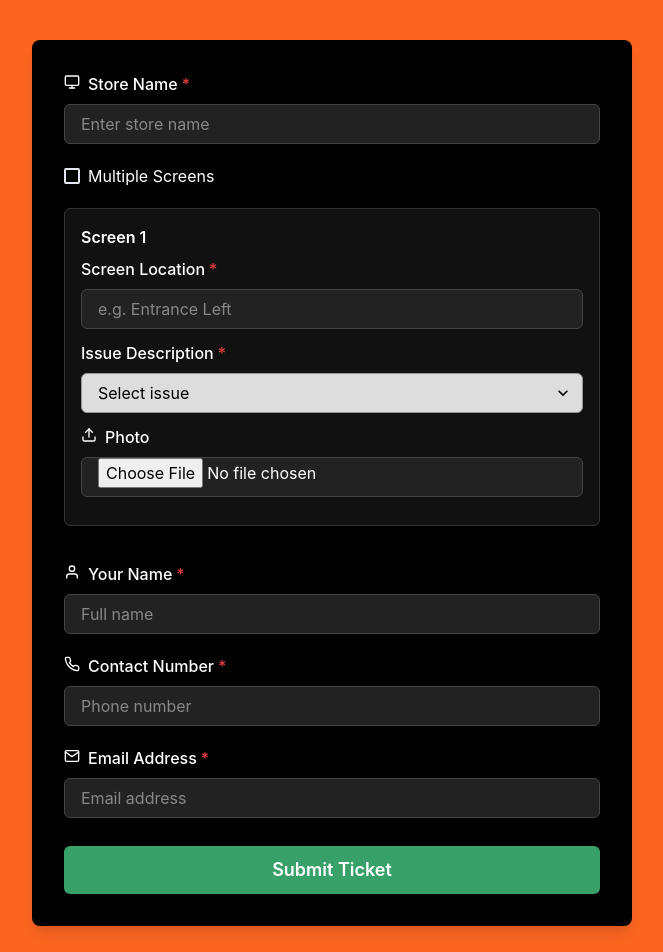
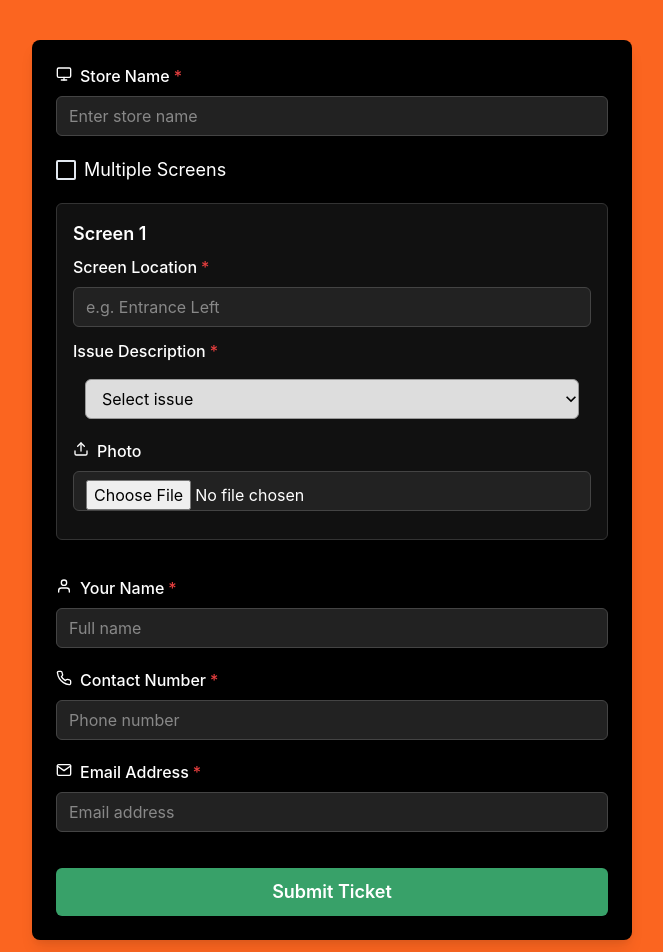
Before and after one commit to Dyllanvgin/Support-ticket-V1, a React (Vite) app: page /ticket in a window 1280 px wide. Shown: the top 952 px of the page, without its empty margins (308-971 px from the left). Built offline with nearby package versions, Linux system fonts and the light colour scheme.

Commit message:
ui ux update

```diff
--- a/src/SupportTicketForm.jsx
+++ b/src/SupportTicketForm.jsx
@@ -1,5 +1,5 @@
 import { useSearchParams, useNavigate } from 'react-router-dom'
-import { useEffect, useState } from 'react'
+import { useEffect, useState, useCallback } from 'react'
 import {
   Box,
   Checkbox,
@@ -24,8 +24,10 @@ import {
   Icon,
   useToast,
   Image,
-  FormErrorMessage
+  FormErrorMessage,
+  Collapse,
 } from '@chakra-ui/react'
+import { keyframes } from '@emotion/react'
 import { FiMonitor, FiUpload, FiPlus, FiTrash2, FiUser, FiPhone, FiMail } from 'react-icons/fi'
 
 const DESCRIPTION_OPTIONS = [
@@ -40,6 +42,13 @@ const DESCRIPTION_OPTIONS = [
 
 const TICKET_BOARD_ID = '9575288798'
 const API_BASE_URL = 'https://support-ticket-backend-v1.onrender.com'
+
+// Pulse animation for submit button
+const pulse = keyframes`
+  0% { box-shadow: 0 0 0 0 rgba(72,187,120, 0.7); }
+  70% { box-shadow: 0 0 0 10px rgba(72,187,120, 0); }
+  100% { box-shadow: 0 0 0 0 rgba(72,187,120, 0); }
+`
 
 export default function SupportTicketForm() {
   const [searchParams] = useSearchParams()
@@ -64,18 +73,15 @@ export default function SupportTicketForm() {
     if (client) setStoreName(`${client} Test`)
   }, [client])
 
-  // Validation helpers
-  const validateEmail = (email) => {
-    // Simple email regex
+  const validateEmail = useCallback((email) => {
     return /^[^\s@]+@[^\s@]+\.[^\s@]+$/.test(email)
-  }
-  const validatePhone = (phone) => {
-    // Basic: digits, spaces, plus, dashes allowed (adjust as needed)
+  }, [])
+
+  const validatePhone = useCallback((phone) => {
     return /^[\d +()-]{7,}$/.test(phone)
-  }
+  }, [])
 
-  // Validate all inputs on every change or submit
-  const validateForm = () => {
+  const validateForm = useCallback(() => {
     const newErrors = {}
 
     if (!storeName.trim()) newErrors.storeName = 'Store name is required'
@@ -99,14 +105,30 @@ export default function SupportTicketForm() {
 
     setErrors(newErrors)
     return Object.keys(newErrors).length === 0
-  }
+  }, [storeName, contactName, contactNumber, contactEmail, screens, validateEmail, validatePhone])
+
+  useEffect(() => {
+    if (
+      storeName ||
+      contactName ||
+      contactNumber ||
+      contactEmail ||
+      screens.some(s => s.name || s.description || s.otherDescription)
+    ) {
+      validateForm()
+    }
+  }, [storeName, contactName, contactNumber, contactEmail, screens, validateForm])
 
   const handleScreenChange = (index, field, value) => {
     const newScreens = [...screens]
     newScreens[index][field] = value
     if (field === 'description' && value !== 'Other') {
       newScreens[index].otherDescription = ''
-      delete errors[`screenOtherDescription${index}`]
+      setErrors(prev => {
+        const copy = { ...prev }
+        delete copy[`screenOtherDescription${index}`]
+        return copy
+      })
     }
     setScreens(newScreens)
     setErrors((prev) => {
@@ -121,7 +143,6 @@ export default function SupportTicketForm() {
     const newScreens = [...screens]
     newScreens[index].photo = file
 
-    // Generate preview
     if (file) {
       const reader = new FileReader()
       reader.onload = (e) => {
@@ -241,7 +262,10 @@ export default function SupportTicketForm() {
     color: 'white',
     borderColor: '#444',
     _placeholder: { color: '#888' },
-    borderRadius: 'md'
+    borderRadius: 'md',
+    fontSize: 'md',
+    px: 3,
+    py: 2,
   }
 
   const descriptionInputProps = {
@@ -249,14 +273,17 @@ export default function SupportTicketForm() {
     color: 'black',
     borderColor: '#999',
     _placeholder: { color: '#555' },
-    borderRadius: 'md'
+    borderRadius: 'md',
+    fontSize: 'md',
+    px: 3,
+    py: 2,
   }
 
   if (ticketSubmitted) {
     return (
-      <Center py={20} bg="#fb6520" minH="100vh">
-        <VStack spacing={6}>
-          <Text fontSize="3xl" fontWeight="bold" color="white">
+      <Center py={20} bg="#fb6520" minH="100vh" px={4}>
+        <VStack spacing={6} maxW="600px" w="100%">
+          <Text fontSize="3xl" fontWeight="bold" color="white" userSelect="none">
             ✅ Ticket Submitted
           </Text>
           {photosUploading && (
@@ -265,10 +292,28 @@ export default function SupportTicketForm() {
               <Text color="white">Uploading photos…</Text>
             </HStack>
           )}
-          <Button colorScheme="blue" onClick={() => window.location.reload()} isDisabled={photosUploading}>
+          <Button
+            colorScheme="blue"
+            onClick={() => window.location.reload()}
+            isDisabled={photosUploading}
+            size="lg"
+            w="full"
+            mt={4}
+            _hover={{ boxShadow: '0 0 12px 3px #2b6cb0' }}
+            transition="box-shadow 0.3s ease"
+          >
             Submit Another
           </Button>
-          <Button variant="outline" onClick={() => navigate('/')} isDisabled={photosUploading}>
+          <Button
+            variant="outline"
+            onClick={() => navigate('/')}
+            isDisabled={photosUploading}
+            size="lg"
+            w="full"
+            mt={2}
+            _hover={{ bg: 'orange.400', color: 'black' }}
+            transition="background-color 0.3s ease"
+          >
             Close Portal
           </Button>
         </VStack>
@@ -278,8 +323,8 @@ export default function SupportTicketForm() {
 
   return (
     <>
-      <Center py={10} bg="#fb6520" minH="100vh">
-        <Box maxW="600px" w="100%" p={8} bg="black" boxShadow="lg" borderRadius="lg">
+      <Center py={10} bg="#fb6520" minH="100vh" px={4}>
+        <Box maxW="600px" w="100%" p={6} bg="black" boxShadow="lg" borderRadius="lg">
           <form onSubmit={handleSubmit} noValidate>
             <VStack spacing={5} align="stretch" color="white">
               <FormControl isInvalid={!!errors.storeName} isRequired>
@@ -287,43 +332,63 @@ export default function SupportTicketForm() {
                   <Icon as={FiMonitor} mr={2} />
                   Store Name
                 </FormLabel>
-                <Input {...inputProps} value={storeName} onChange={(e) => setStoreName(e.target.value)} placeholder="Enter store name" />
+                <Input
+                  {...inputProps}
+                  value={storeName}
+                  onChange={(e) => setStoreName(e.target.value)}
+                  placeholder="Enter store name"
+                  autoComplete="organization"
+                  spellCheck={false}
+                />
                 <FormErrorMessage>{errors.storeName}</FormErrorMessage>
               </FormControl>
 
-              <Checkbox isChecked={multipleScreens} onChange={(e) => setMultipleScreens(e.target.checked)} colorScheme="orange">
+              <Checkbox isChecked={multipleScreens} onChange={(e) => setMultipleScreens(e.target.checked)} colorScheme="orange" size="lg">
                 Multiple Screens
               </Checkbox>
 
               {screens.map((screen, idx) => (
                 <Box key={idx} p={4} borderWidth="1px" borderRadius="md" borderColor="#333" bg="#111" mb={4}>
                   <HStack justify="space-between" mb={2}>
-                    <Text fontWeight="semibold">Screen {idx + 1}</Text>
+                    <Text fontWeight="semibold" fontSize="lg">
+                      Screen {idx + 1}
+                    </Text>
                     {screens.length > 1 && (
-                      <Button size="xs" colorScheme="red" onClick={() => removeScreen(idx)}>
+                      <Button
+                        size="xs"
+                        colorScheme="red"
+                        onClick={() => removeScreen(idx)}
+                        aria-label={`Remove Screen ${idx + 1}`}
+                        _hover={{ transform: 'scale(1.15)', boxShadow: '0 0 8px red' }}
+                        transition="transform 0.2s ease, box-shadow 0.2s ease"
+                      >
                         <Icon as={FiTrash2} />
                       </Button>
                     )}
                   </HStack>
 
                   <FormControl isInvalid={!!errors[`screenName${idx}`]} isRequired mb={3}>
-                    <FormLabel>Screen Location</FormLabel>
+                    <FormLabel fontSize="md">Screen Location</FormLabel>
                     <Input
                       {...inputProps}
                       value={screen.name}
                       onChange={(e) => handleScreenChange(idx, 'name', e.target.value)}
                       placeholder="e.g. Entrance Left"
+                      autoComplete="off"
+                      spellCheck={false}
+                      size="md"
                     />
                     <FormErrorMessage>{errors[`screenName${idx}`]}</FormErrorMessage>
                   </FormControl>
 
                   <FormControl isInvalid={!!errors[`screenDescription${idx}`]} isRequired mb={3}>
-                    <FormLabel>Issue Description</FormLabel>
+                    <FormLabel fontSize="md">Issue Description</FormLabel>
                     <Select
                       {...descriptionInputProps}
                       value={screen.description}
                       onChange={(e) => handleScreenChange(idx, 'description', e.target.value)}
                       placeholder="Select issue"
+                      size="md"
                     >
                       {DESCRIPTION_OPTIONS.map((opt) => (
                         <option key={opt} value={opt}>
@@ -332,21 +397,24 @@ export default function SupportTicketForm() {
                       ))}
                     </Select>
                     <FormErrorMessage>{errors[`screenDescription${idx}`]}</FormErrorMessage>
-                    {screen.description === 'Other' && (
+
+                    <Collapse in={screen.description === 'Other'} animateOpacity>
                       <FormControl isInvalid={!!errors[`screenOtherDescription${idx}`]} isRequired mt={2}>
                         <Textarea
                           {...descriptionInputProps}
                           placeholder="Describe issue…"
                           value={screen.otherDescription}
                           onChange={(e) => handleScreenChange(idx, 'otherDescription', e.target.value)}
+                          size="md"
+                          rows={3}
                         />
                         <FormErrorMessage>{errors[`screenOtherDescription${idx}`]}</FormErrorMessage>
                       </FormControl>
-                    )}
+                    </Collapse>
                   </FormControl>
 
                   <FormControl mb={3}>
-                    <FormLabel>
+                    <FormLabel fontSize="md">
                       <Icon as={FiUpload} mr={2} />
                       Photo
                     </FormLabel>
@@ -356,6 +424,7 @@ export default function SupportTicketForm() {
                       capture="environment"
                       onChange={(e) => handlePhotoChange(idx, e.target.files[0])}
                       {...inputProps}
+                      size="md"
                     />
                     {screen.preview && (
                       <Image
@@ -365,6 +434,9 @@ export default function SupportTicketForm() {
                         mt={2}
                         borderRadius="md"
                         objectFit="contain"
+                        loading="lazy"
+                        draggable={false}
+                        userSelect="none"
                       />
                     )}
                   </FormControl>
@@ -372,7 +444,16 @@ export default function SupportTicketForm() {
               ))}
 
               {multipleScreens && (
-                <Button leftIcon={<FiPlus />} onClick={addScreen} colorScheme="blue" size="sm">
+                <Button
+                  leftIcon={<FiPlus />}
+                  onClick={addScreen}
+                  colorScheme="blue"
+                  size="md"
+                  w="full"
+                  mt={2}
+                  _hover={{ transform: 'scale(1.05)', boxShadow: '0 0 8px #3182ce' }}
+                  transition="transform 0.2s ease, box-shadow 0.2s ease"
+                >
                   Add Screen
                 </Button>
               )}
@@ -382,7 +463,15 @@ export default function SupportTicketForm() {
                   <Icon as={FiUser} mr={2} />
                   Your Name
                 </FormLabel>
-                <Input {...inputProps} value={contactName} onChange={(e) => setContactName(e.target.value)} placeholder="Full name" />
+                <Input
+                  {...inputProps}
+                  value={contactName}
+                  onChange={(e) => setContactName(e.target.value)}
+                  placeholder="Full name"
+                  autoComplete="name"
+                  spellCheck={false}
+                  size="md"
+                />
                 <FormErrorMessage>{errors.contactName}</FormErrorMessage>
               </FormControl>
 
@@ -391,7 +480,15 @@ export default function SupportTicketForm() {
                   <Icon as={FiPhone} mr={2} />
                   Contact Number
                 </FormLabel>
-                <Input {...inputProps} value={contactNumber} onChange={(e) => setContactNumber(e.target.value)} placeholder="Phone number" />
+                <Input
+                  {...inputProps}
+                  value={contactNumber}
+                  onChange={(e) => setContactNumber(e.target.value)}
+                  placeholder="Phone number"
+                  autoComplete="tel"
+                  spellCheck={false}
+                  size="md"
+                />
                 <FormErrorMessage>{errors.contactNumber}</FormErrorMessage>
               </FormControl>
 
@@ -400,11 +497,29 @@ export default function SupportTicketForm() {
                   <Icon as={FiMail} mr={2} />
                   Email Address
                 </FormLabel>
-                <Input {...inputProps} type="email" value={contactEmail} onChange={(e) => setContactEmail(e.target.value)} placeholder="Email address" />
+                <Input
+                  {...inputProps}
+                  type="email"
+                  value={contactEmail}
+                  onChange={(e) => setContactEmail(e.target.value)}
+                  placeholder="Email address"
+                  autoComplete="email"
+                  spellCheck={false}
+                  size="md"
+                />
                 <FormErrorMessage>{errors.contactEmail}</FormErrorMessage>
               </FormControl>
 
-              <Button type="submit" colorScheme="green" size="lg" mt={2} isFullWidth>
+              <Button
+                type="submit"
+                colorScheme="green"
+                size="lg"
+                mt={4}
+                isFullWidth
+                animation={`${pulse} 2s infinite`}
+                _hover={{ boxShadow: '0 0 12px 4px #48bb78' }}
+                transition="box-shadow 0.3s ease"
+              >
                 Submit Ticket
               </Button>
             </VStack>
```
